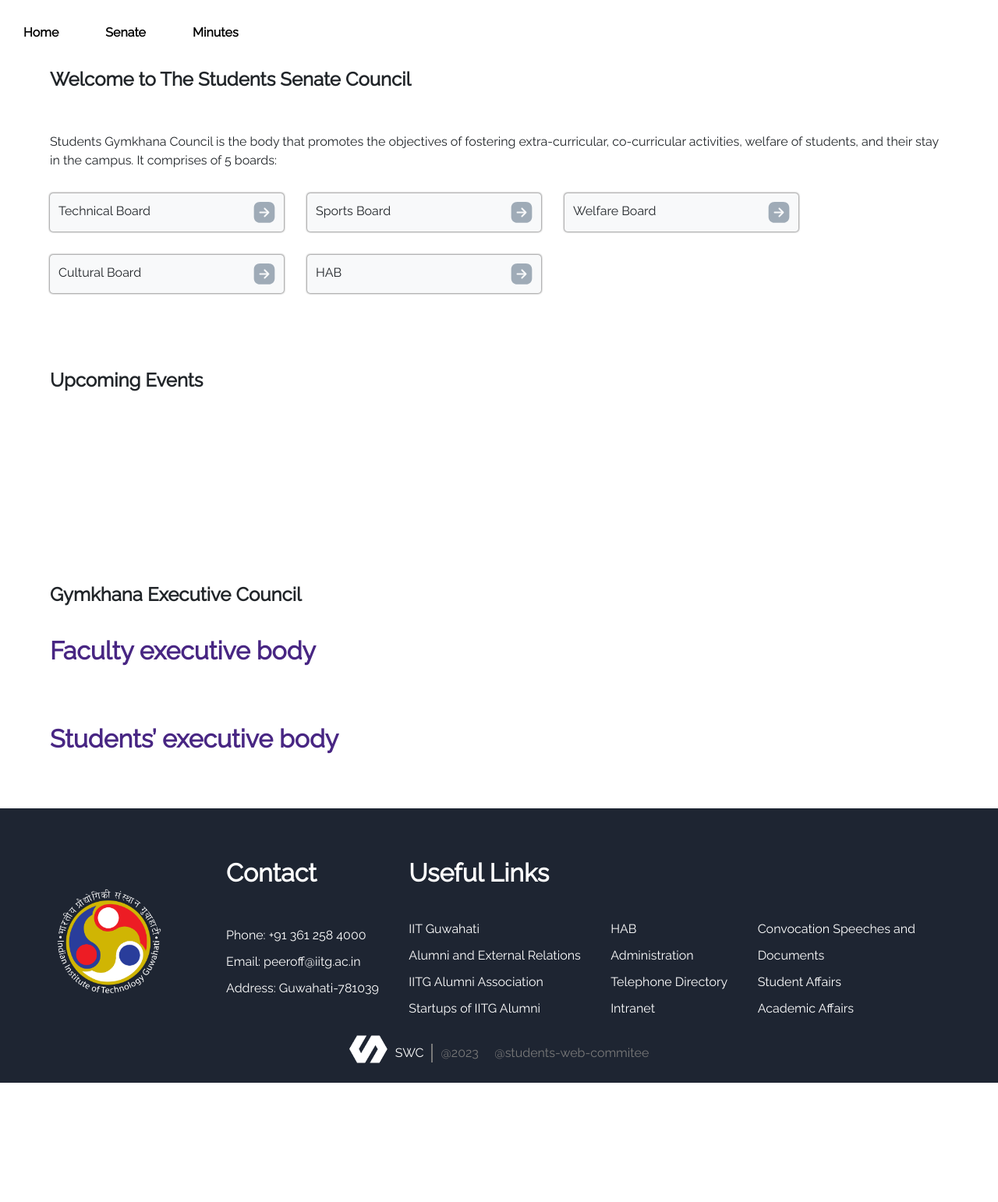
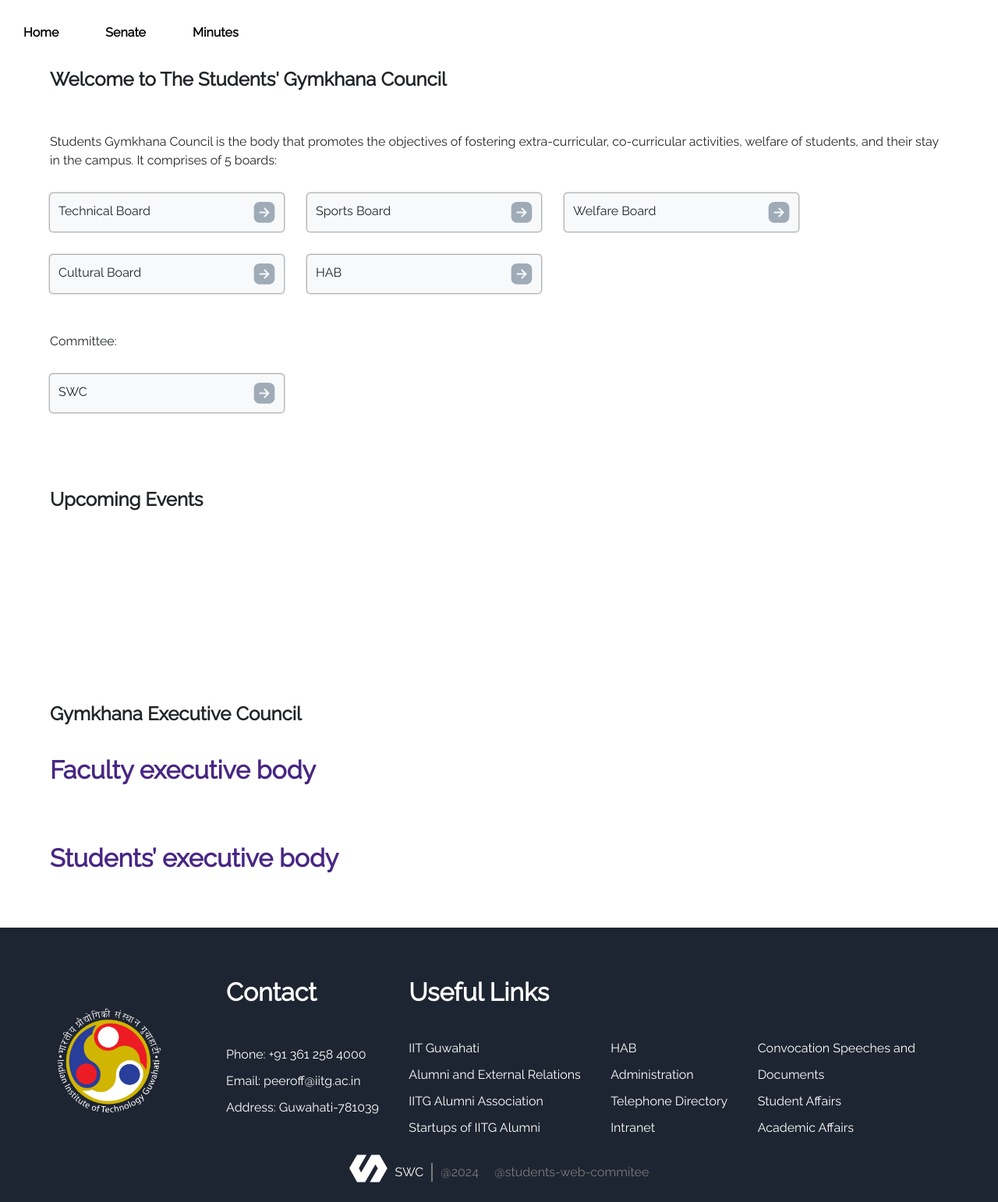
Before and after one commit to swciitg/Gymkhana-Portal-2024, a Django app: template gymkhana/templates/main/home.html in a window 1280 px wide. Shown: the part 862-2404 px from the top of the page at 78% size. Before the commit the page ends 2251 px from the top, so only its background shows below. Run offline with Django 4.2, Linux system fonts and the light colour scheme; the template is opened without the code that fills it, so the values that code supplies are empty.

Commit message:
frontend changes

```diff
--- a/gymkhana/templates/main/components/footer.html
+++ b/gymkhana/templates/main/components/footer.html
@@ -59,7 +59,7 @@
 
             </div>
 
-            <div class="swc-text2">@2023 &nbsp &nbsp @students-web-commitee</div>
+            <div class="swc-text2">@2024 &nbsp &nbsp @students-web-commitee</div>
         </div>
         </div>
 
--- a/gymkhana/templates/main/components/header.html
+++ b/gymkhana/templates/main/components/header.html
@@ -26,6 +26,7 @@
             <a class="navbarLink" href="https://iitg.ac.in/gymkhana/Cultural%20Board/culthome.html">CULTURAL</a>
             <a class="navbarLink" href="https://iitg.ac.in/stud/gymkhana/welfareBoard/">WELFARE</a>
             <a class="navbarLink" href="https://iitg.ac.in/hab/">HAB</a>
+            <a class="navbarLink" href="https://swc.iitg.ac.in/swc">SWC</a>
 
 
         </div>
@@ -40,6 +41,7 @@
                 <a class="dropdown-item" style="font-family: Raleway; color: #482683;" href="https://iitg.ac.in/gymkhana/Cultural%20Board/culthome.html">CULTURAL</a>
                 <a class="dropdown-item" style="font-family: Raleway; color: #482683;" href="https://iitg.ac.in/stud/gymkhana/welfareBoard/">WELFARE</a>
                 <a class="dropdown-item" style="font-family: Raleway; color: #482683;" href="https://iitg.ac.in/hab/">HAB</a>
+                <a class="dropdown-item" style="font-family: Raleway; color: #482683;" href="https://swc.iitg.ac.in/swc">SWC</a>
             </div>
         </div>
     </div>
--- a/gymkhana/templates/main/home.html
+++ b/gymkhana/templates/main/home.html
@@ -19,36 +19,36 @@
         <div class="header">{% include './components/header.html'%}</div>
         <div class="img-collab">
             <div class="image-column">
-                <img src="https://images.pexels.com/photos/994208/pexels-photo-994208.jpeg?cs=srgb&dl=afternoon-friends-friendship-994208.jpg&fm=jpg"
+                <img src="{% static 'main/images/1.jpeg' %}"
                     style="height:calc(100%/2)">
-                <img src="https://images.pexels.com/photos/994208/pexels-photo-994208.jpeg?cs=srgb&dl=afternoon-friends-friendship-994208.jpg&fm=jpg"
+                <img src="{% static 'main/images/2.jpeg' %}"
                     style="height:calc(100%/2)">
             </div>
             <div class="image-column">
-                <img src="https://images.pexels.com/photos/994208/pexels-photo-994208.jpeg?cs=srgb&dl=afternoon-friends-friendship-994208.jpg&fm=jpg"
+                <img src="{% static 'main/images/3.jpeg' %}"
                     style="height:calc(100%/3)">
-                <img src="https://images.pexels.com/photos/994208/pexels-photo-994208.jpeg?cs=srgb&dl=afternoon-friends-friendship-994208.jpg&fm=jpg"
+                <img src="{% static 'main/images/4.jpeg' %}"
                     style="height:calc(100%/3)">
-                <img src="https://images.pexels.com/photos/994208/pexels-photo-994208.jpeg?cs=srgb&dl=afternoon-friends-friendship-994208.jpg&fm=jpg"
+                <img src="{% static 'main/images/5.jpeg' %}"
                     style="height:calc(100%/3)">
             </div>
             <div class="image-column">
-                <img src="https://images.pexels.com/photos/994208/pexels-photo-994208.jpeg?cs=srgb&dl=afternoon-friends-friendship-994208.jpg&fm=jpg"
+                <img src="{% static 'main/images/6.jpeg' %}"
                     style="height:calc(100%/2)">
-                <img src="https://images.pexels.com/photos/994208/pexels-photo-994208.jpeg?cs=srgb&dl=afternoon-friends-friendship-994208.jpg&fm=jpg"
+                <img src="{% static 'main/images/7.jpeg' %}"
                     style="height:calc(100%/2)">
             </div>
             <div class="image-column">
-                <img src="https://images.pexels.com/photos/994208/pexels-photo-994208.jpeg?cs=srgb&dl=afternoon-friends-friendship-994208.jpg&fm=jpg"
+                <img src="{% static 'main/images/8.jpeg' %}"
                     style="height:calc(100%/3)">
-                <img src="https://images.pexels.com/photos/994208/pexels-photo-994208.jpeg?cs=srgb&dl=afternoon-friends-friendship-994208.jpg&fm=jpg"
+                <img src="{% static 'main/images/9.jpeg' %}"
                     style="height:calc(100%/3)">
-                <img src="https://images.pexels.com/photos/994208/pexels-photo-994208.jpeg?cs=srgb&dl=afternoon-friends-friendship-994208.jpg&fm=jpg"
+                <img src="{% static 'main/images/10.jpeg' %}"
                     style="height:calc(100%/3)">
             </div>
         </div>
         <div class="headlinks">{% include './components/headlinks.html'%}</div>
-        <div class="studentext">Welcome to The Students Senate Council
+        <div class="studentext">Welcome to The Students' Gymkhana Council
         </div>
         <div class="description">Students Gymkhana Council is the body that promotes the objectives of
             fostering extra-curricular, co-curricular activities, welfare of students, and their stay in the campus.
@@ -95,6 +95,19 @@
             </button>
             </a>
         </div>
+
+        <div class="description">
+            Committee:</div>
+			<div class="toplinks">
+				<a href="https://swc.iitg.ac.in/swc">
+					<button class="btn btn-light">
+						<div class="studsenate ">
+							<div class="descriptionText">SWC</div><img src="{% static 'main/images/arrow.svg' %}"
+								class="image" alt="">
+						</div>
+					</button>
+					</a>
+			</div>
 
         <div class="upcomingEvents">
             <div class="upcomingeventsText">Upcoming Events</div>
--- a/gymkhana/templates/main/senate.html
+++ b/gymkhana/templates/main/senate.html
@@ -20,13 +20,13 @@
         <div class="header">{% include './components/header.html'%}</div>
         <div class="headlinks">{% include './components/headlinks.html'%}</div>
 
-        <div class="studentext">Welcome to The Students Senate Council, IIT Guwahati
+        <div class="studentext">Welcome to The Student's Senate Council, IIT Guwahati
         </div>
-        <div class="description">Description of students senate council</div>
+        <div class="description">Description of student's senate council</div>
         <div class="toplinks">
             <button class="btn btn-light ">
                 <div class="studsenate">
-                    <a class="descriptionText" href="{% url 'powersenate' %}">Power of students senate </a><img
+                    <a class="descriptionText" href="{% url 'powersenate' %}">Power of student's senate </a><img
                         src="{% static 'main/images/arrow.svg' %}" class="image" alt="img">
                 </div>
             </button>
--- a/gymkhana/urls.py
+++ b/gymkhana/urls.py
@@ -1,6 +1,7 @@
 from django.urls import path
 from . import views
-baseurl = "gymkhana_2024/"
+# baseurl = "gymkhana_2024/"
+baseurl=""
 urlpatterns = [
     path(baseurl+'', views.home, name = 'home-page'),
     path(baseurl+'senate/',views.Senate,name='senate-page'),
--- a/gymkhana_portal/urls.py
+++ b/gymkhana_portal/urls.py
@@ -18,7 +18,8 @@ from django.contrib import admin
 from django.urls import path , include
 from django.conf import settings
 from django.conf.urls.static import static
-baseurl = "gymkhana_2024/"
+# baseurl = "gymkhana_2024/"
+baseurl=""
 urlpatterns = [
     path(baseurl+'admin/', admin.site.urls),
     path('', include('gymkhana.urls')),
```
Also changed, not shown: gymkhana/static/main/images/1.jpeg (added), gymkhana/static/main/images/10.jpeg (added), gymkhana/static/main/images/2.jpeg (added), gymkhana/static/main/images/3.jpeg (added), gymkhana/static/main/images/4.jpeg (added), gymkhana/static/main/images/5.jpeg (added), gymkhana/static/main/images/6.jpeg (added), gymkhana/static/main/images/7.jpeg (added), gymkhana/static/main/images/8.jpeg (added), gymkhana/static/main/images/9.jpeg (added).
